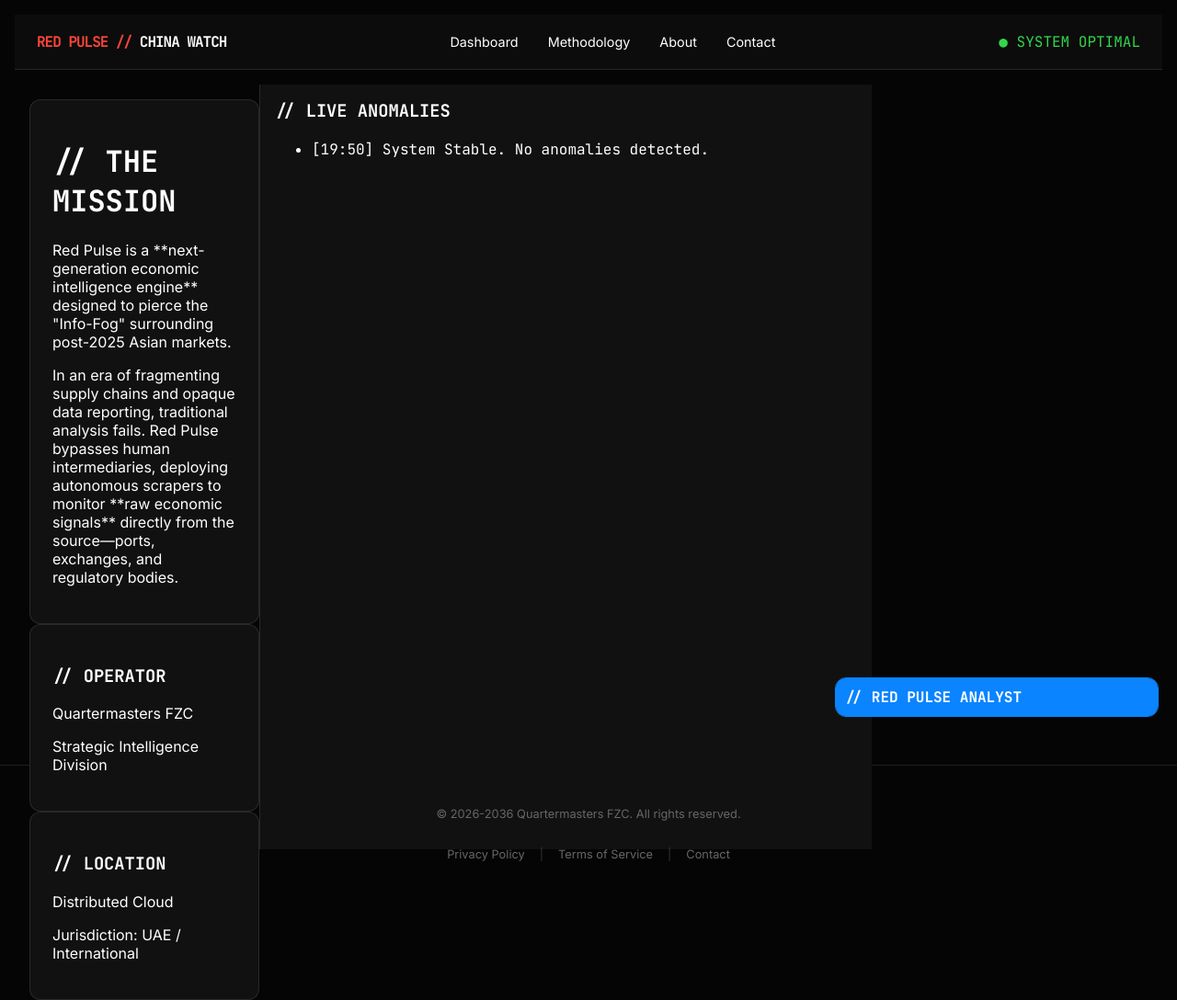
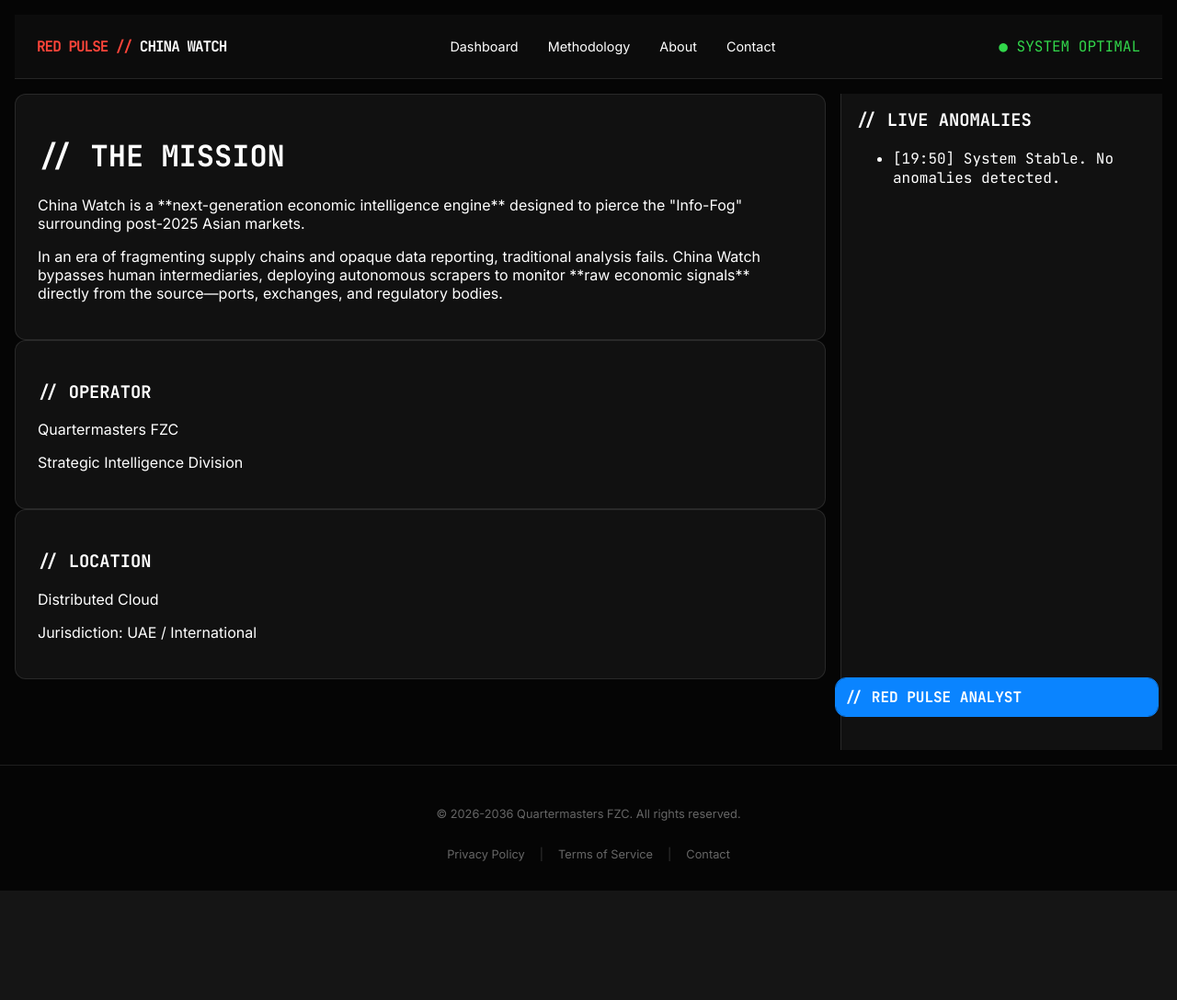
Before and after one commit to quartermasters/China-Watch, a PHP site: page /about in a window 1280 px wide. Shown: the whole page at 92% size. After the commit the page ends 969 px from the top, so only its background shows below. Run offline with PHP 8.4, Linux system fonts and the light colour scheme; data that the repository does not hold is empty; some libraries are stand-ins or nearby versions.

Commit message:
Fix: Rebrand Red Pulse -> China Watch, Fix Home Grid, Fix Chat Toggle

```diff
--- a/core/src/Controllers/ChatController.php
+++ b/core/src/Controllers/ChatController.php
@@ -66,7 +66,7 @@ class ChatController
 
         // D. Fallback (The "LLM" Simulation)
         $fallbacks = [
-            "I am Red Pulse, an automated economic intelligence analyst. I can answer questions about Lithium prices, Port traffic, or System anomalies.",
+            "I am the China Watch Analyst. I can answer questions about Lithium prices, Port traffic, or System anomalies.",
             "Accessing distributed ledger... Data not found for that specific query. Try asking about 'Lithium' or 'Ports'.",
             "Awaiting input. Please specify a sector (e.g., Energy, Logistics)."
         ];
--- a/core/views/about.php
+++ b/core/views/about.php
@@ -1,25 +1,24 @@
 <?php
-$page_title = 'About // Red Pulse';
+$page_title = 'About // China Watch';
 ?>
-<div class="app-container">
-    <div class="col-span-12 lg:col-span-8 lg:col-start-3 space-y-8 fade-in">
+<div class="col-span-1 fade-in">
 
     <!-- Mission Tile -->
     <div class="tile p-8 border-l-4 border-l-red-500">
         <h1 class="text-2xl font-mono uppercase tracking-widest text-red-500 mb-4">// THE MISSION</h1>
         <p class="text-lg text-gray-300 leading-relaxed mb-6">
-                Red Pulse is a **next-generation economic intelligence engine** designed to pierce the "Info-Fog"
+            China Watch is a **next-generation economic intelligence engine** designed to pierce the "Info-Fog"
             surrounding post-2025 Asian markets.
         </p>
         <p class="text-gray-400 leading-relaxed mb-6">
             In an era of fragmenting supply chains and opaque data reporting, traditional analysis fails.
-                Red Pulse bypasses human intermediaries, deploying autonomous scrapers to monitor **raw economic
-                signals** directly from the source—ports, exchanges, and regulatory bodies.
+            China Watch bypasses human intermediaries, deploying autonomous scrapers to monitor **raw economic signals**
+            directly from the source—ports, exchanges, and regulatory bodies.
         </p>
     </div>
 
     <!-- Team / Identity -->
-        <div class="grid grid-cols-1 md:grid-cols-2 gap-6">
+    <div class="grid grid-cols-1 md:grid-cols-2 gap-6 mt-8">
         <div class="tile p-6">
             <h3 class="font-mono text-green-500 mb-2">// OPERATOR</h3>
             <p class="text-white font-bold text-xl">Quartermasters FZC</p>
@@ -33,4 +32,3 @@ $page_title = 'About // Red Pulse';
     </div>
 
 </div>
-</div>
--- a/core/views/contact.php
+++ b/core/views/contact.php
@@ -1,8 +1,7 @@
 <?php
-$page_title = 'Encrypted Channel // Red Pulse';
+$page_title = 'Encrypted Channel // China Watch';
 ?>
-<div class="app-container">
-    <div class="col-span-12 lg:col-span-6 lg:col-start-4 space-y-8 fade-in">
+<div class="col-span-1 fade-in">
 
     <div class="tile p-8">
         <h1 class="text-2xl font-mono uppercase tracking-widest text-red-500 mb-6">// SECURE CHANNEL</h1>
@@ -59,4 +58,3 @@ $page_title = 'Encrypted Channel // Red Pulse';
     </div>
 
 </div>
-</div>
--- a/core/views/layout.php
+++ b/core/views/layout.php
@@ -69,7 +69,7 @@
         style="position:fixed; bottom:20px; right:20px; width:350px; background:var(--bg-surface); border:1px solid var(--signal-blue); border-radius:12px; overflow:hidden; z-index:100;">
         <div class="chat-header"
             style="background:var(--signal-blue); padding:10px; font-family:var(--font-mono); font-weight:bold; cursor:pointer;"
-            onclick="document.getElementById('chat-body').classList.toggle('hidden')">
+            onclick="const body = document.getElementById('chat-body'); body.style.display = (body.style.display === 'none') ? 'flex' : 'none';">
             // RED PULSE ANALYST
         </div>
         <div id="chat-body" class="hidden" style="height:300px; display:flex; flex-direction:column;">
--- a/public_html/css/main.css
+++ b/public_html/css/main.css
@@ -52,8 +52,8 @@ body {
     margin: 0 auto;
     padding: 1rem;
     display: grid;
-    grid-template-columns: 250px 1fr 300px;
-    grid-template-rows: 60px auto;
+    grid-template-columns: 1fr 350px;
+    grid-template-rows: 70px auto;
     gap: 1rem;
     height: 100vh;
 }
@@ -83,7 +83,8 @@ body {
     display: grid;
     grid-template-columns: repeat(3, 1fr);
     gap: 1rem;
-    grid-column: 2 / 3;
+    grid-column: 1 / 2;
+    /* Main Content Area */
 }
 
 .tile {
```
Also changed, not shown: core/views/methodology.php (+4 -6 lines), core/views/privacy.php (+6 -10 lines), core/views/terms.php (+6 -8 lines). Lines whose indentation alone changed are shown as unchanged.
